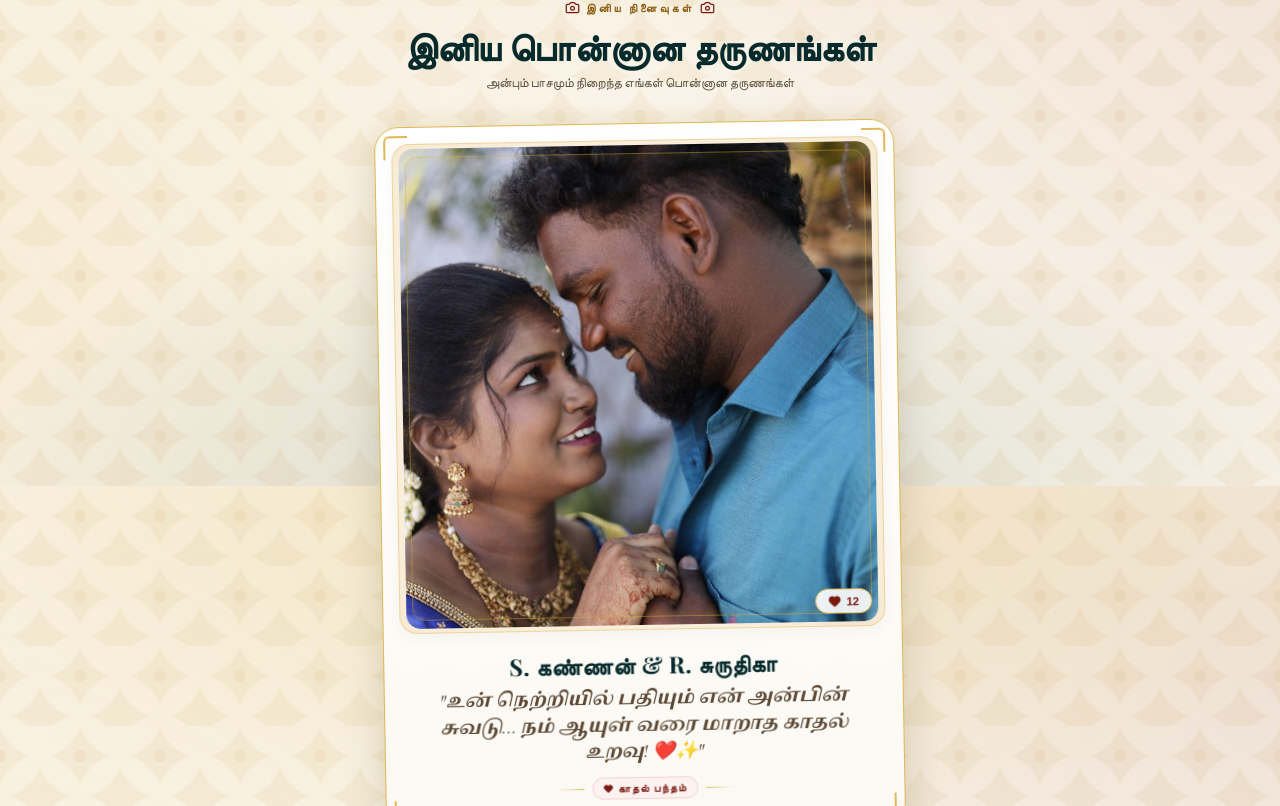
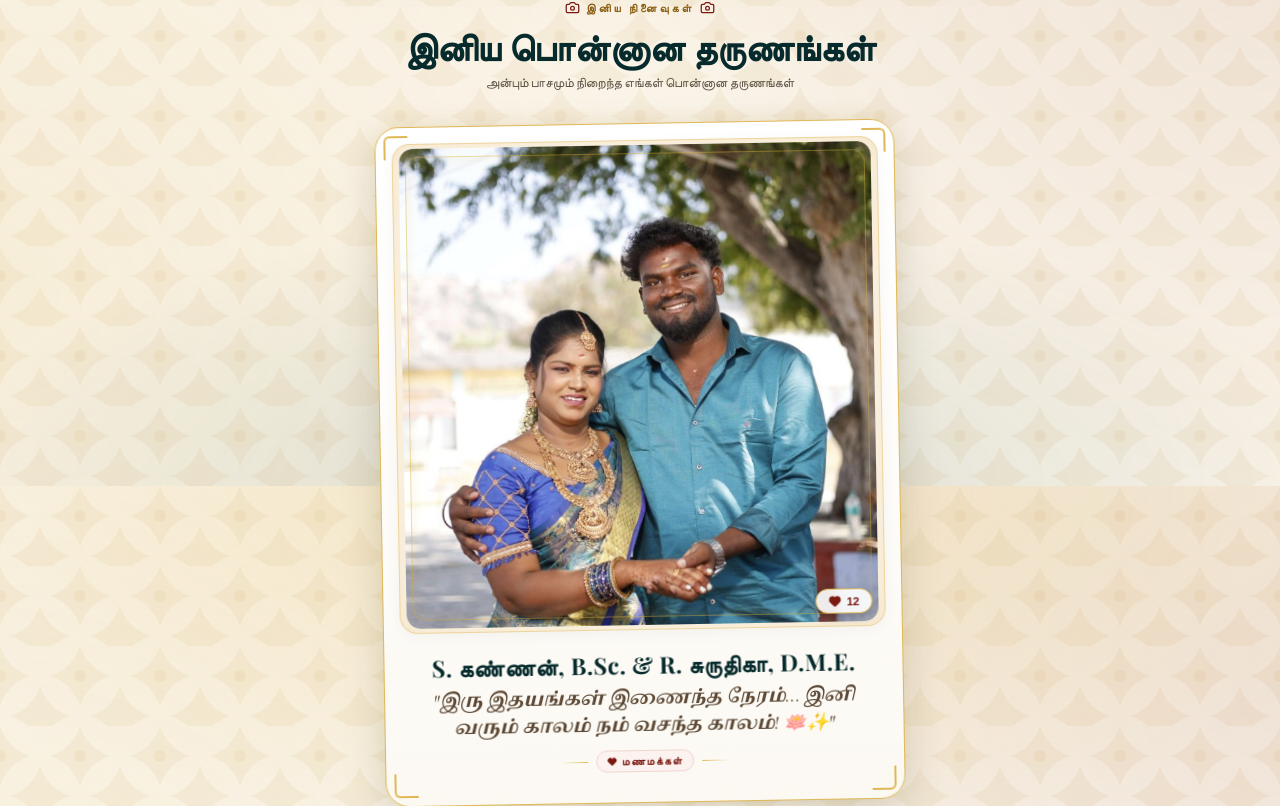
Before and after one commit to kannan-ops/marrage-inv, a React (Vite) app: page / in a window 1280 px wide. Shown: the part 4314-5120 px from the top of the page. Built offline with nearby package versions, Linux system fonts and the light colour scheme; a web font is replaced by a local one.

Commit message:
Add new real couple photo to gallery and set as WhatsApp preview

```diff
--- a/index.html
+++ b/index.html
@@ -11,7 +11,7 @@
     <meta property="og:type" content="website" />
     <meta property="og:title" content="S. Kannan, B.Sc. & R. Suruthika, D.M.E. — Wedding Invitation | திருமண அழைப்பிதழ்" />
     <meta property="og:description" content="💐 You are cordially invited to celebrate our Subha Muhurtham & Reception on 10 & 11 November 2026 at Kabilarmalai. Tap to open invitation!" />
-    <meta property="og:image" content="/images/couple-proposal.jpg" />
+    <meta property="og:image" content="/images/couple-outdoor.jpg" />
     <meta property="og:image:type" content="image/jpeg" />
     <meta property="og:image:width" content="1200" />
     <meta property="og:image:height" content="800" />
@@ -20,7 +20,7 @@
     <meta name="twitter:card" content="summary_large_image" />
     <meta name="twitter:title" content="S. Kannan & R. Suruthika — Wedding Invitation" />
     <meta name="twitter:description" content="You're cordially invited to the wedding of S. Kannan, B.Sc. & R. Suruthika, D.M.E. on 10 & 11 November 2026." />
-    <meta name="twitter:image" content="/images/couple-proposal.jpg" />
+    <meta name="twitter:image" content="/images/couple-outdoor.jpg" />
 
     <!-- Google Fonts -->
     <link rel="preconnect" href="https://fonts.googleapis.com">
--- a/src/data/weddingData.js
+++ b/src/data/weddingData.js
@@ -81,6 +81,13 @@ export const weddingData = {
     galleryFilterCeremony: "Ceremony",
     galleryFilterFamily: "Family & Elders",
     photos: [
+      {
+        src: "/images/couple-outdoor.jpg",
+        line1: "S. Kannan, B.Sc. & R. Suruthika, D.M.E.",
+        line2: "Two loving souls with a single rhythm, stepping into a lifetime of endless joy. 🪷✨",
+        tag: "THE COUPLE",
+        category: "couple"
+      },
       {
         src: "/images/couple-forehead.jpg",
         line1: "S. Kannan & R. Suruthika",
@@ -242,6 +249,13 @@ export const weddingData = {
     galleryFilterFamily: "குடும்பம் & ஆசிகள்",
     photos: [
       {
+        src: "/images/couple-outdoor.jpg",
+        line1: "S. கண்ணன், B.Sc. & R. சுருதிகா, D.M.E.",
+        line2: "இரு இதயங்கள் இணைந்த நேரம்... இனி வரும் காலம் நம் வசந்த காலம்! 🪷✨",
+        tag: "மணமக்கள்",
+        category: "couple"
+      },
+      {
         src: "/images/couple-forehead.jpg",
         line1: "S. கண்ணன் & R. சுருதிகா",
         line2: "உன் நெற்றியில் பதியும் என் அன்பின் சுவடு... நம் ஆயுள் வரை மாறாத காதல் உறவு! ❤️✨",
```
Also changed, not shown: public/images/couple-outdoor.jpg (added).
